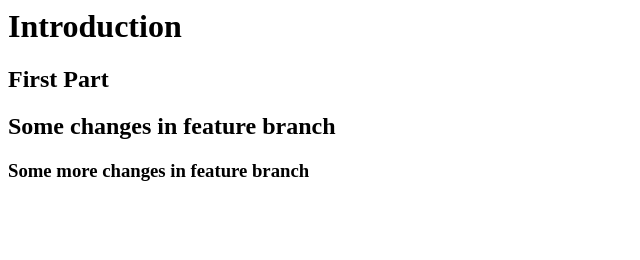
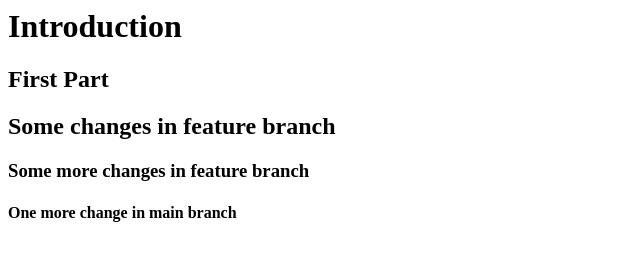
Before and after one commit to shoshinpath/test_proj1, a plain HTML site: page index.html in a window 1280 px wide. Shown: the whole page, without its empty margins (0-640 px from the left). Drawn offline with Linux system fonts and the light colour scheme.

Commit message:
one change in main branch

```diff
--- a/index.html
+++ b/index.html
@@ -2,3 +2,4 @@
 <h2> First Part </h2>
 <h2> Some changes in feature branch </h2>
 <h3> Some more changes in feature branch </h3>
+<h4> One more change in main branch<h4>
```
